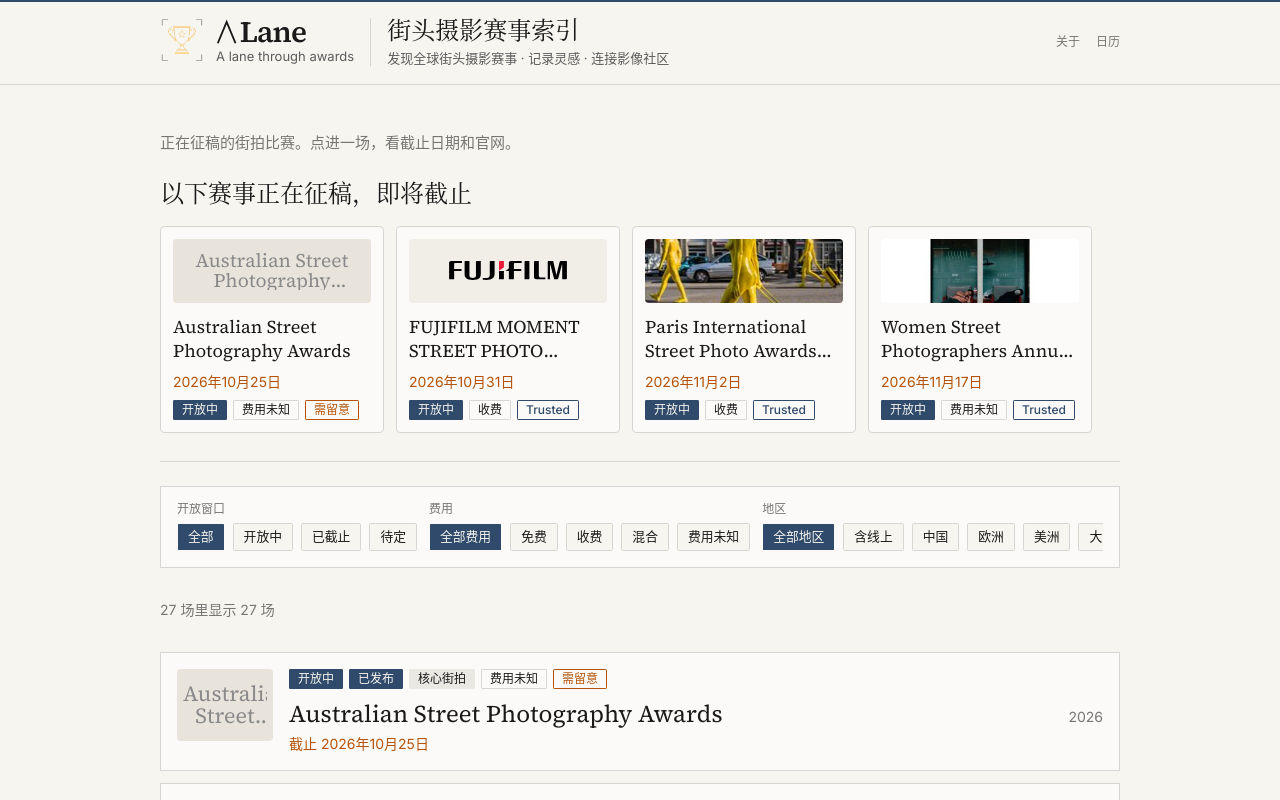
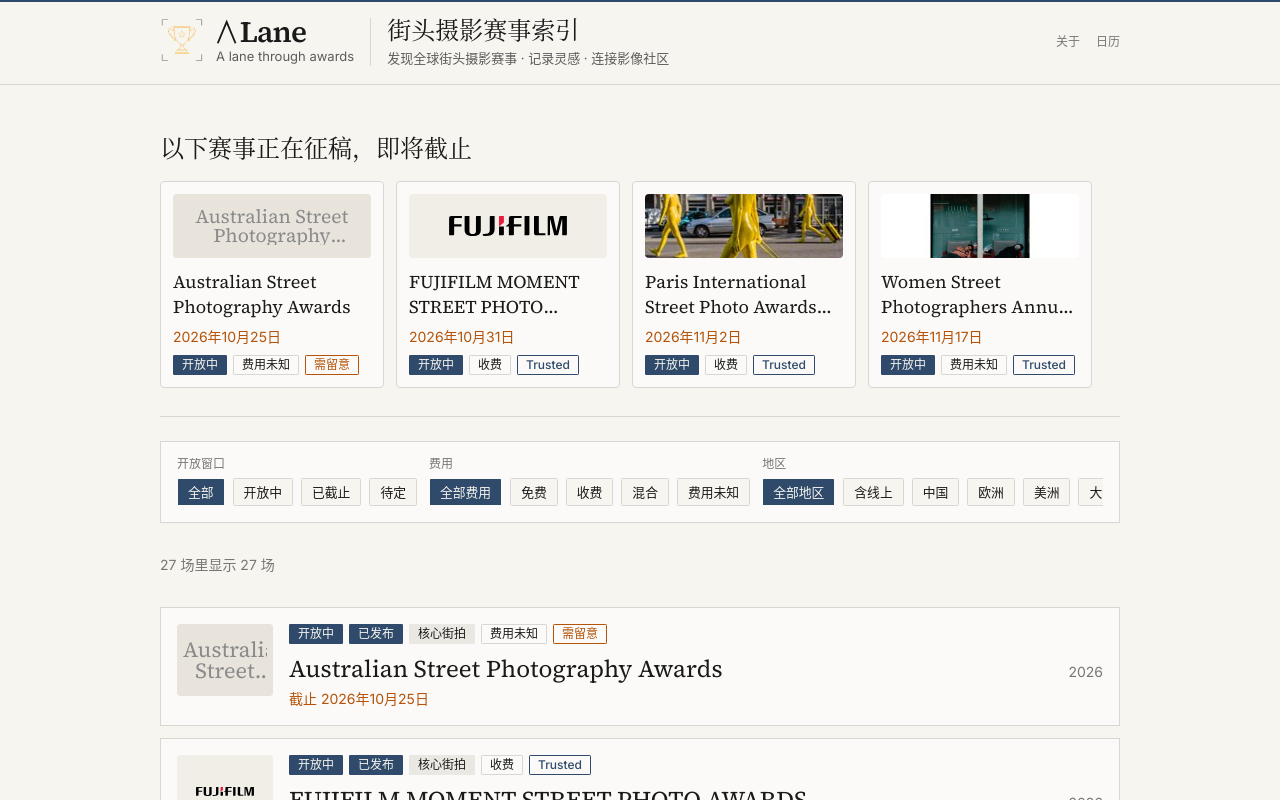
Before and after one commit to watsonkin/ALane, a Next.js app: page / in a window 1280 px wide. Shown: the top 800 px of the page. Built offline with nearby package versions, Linux system fonts and the light colour scheme.

Commit message:
Sync Origin tip bbf7245: remove homepage intro blurb.
Drop「正在征稿的街拍比赛。点进一场，看截止日期和官网。」from HomeHero.

```diff
--- a/src/components/home-hero.tsx
+++ b/src/components/home-hero.tsx
@@ -22,11 +22,7 @@
 
   return (
     <section className="mb-6 border-b border-border pb-6">
-      <p className="max-w-[40ch] text-[15px] leading-snug text-muted-foreground">
-        正在征稿的街拍比赛。点进一场，看截止日期和官网。
-      </p>
-
-      <div className="mt-6">
+      <div>
         <h2 className="font-serif text-2xl">以下赛事正在征稿，即将截止</h2>
         {closing.contests.length === 0 ? (
           <p className="mt-3 text-sm text-muted-foreground">
```
